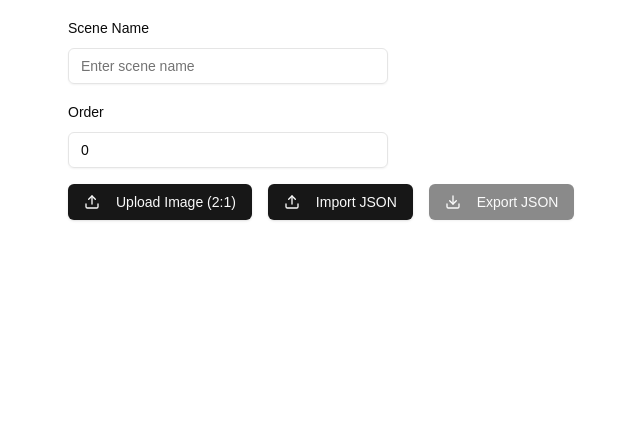
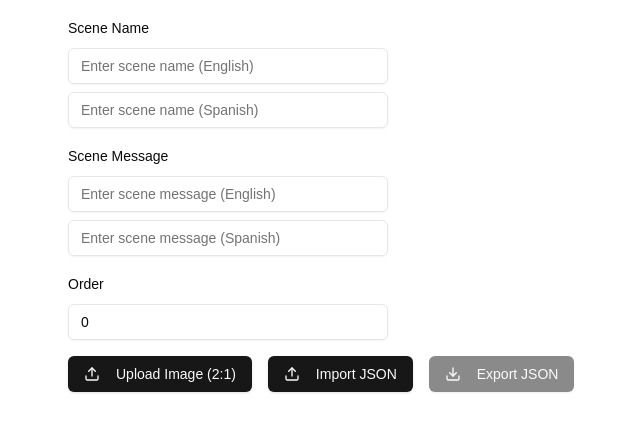
Before and after one commit to danmanning23/imagetagger, a Next.js app: page / in a window 1280 px wide. Shown: the top 432 px of the page, without its empty margins (12-652 px from the left). Built offline with nearby package versions, Linux system fonts and the light colour scheme.

Commit message:
Added spanish translatio

```diff
--- a/components/ImageTagger.tsx
+++ b/components/ImageTagger.tsx
@@ -6,10 +6,15 @@ import { Input } from '@/components/ui/input';
 import { Label } from '@/components/ui/label';
 import { Download, Upload, Trash2 } from 'lucide-react';
 
+interface BilingualText {
+    en: string;
+    es: string;
+}
+
 interface Hotspot {
     id: number;
-    label: string;
-    message: string;
+    label: BilingualText;
+    message: BilingualText;
     startX: number;
     startY: number;
     width: number;
@@ -18,8 +23,8 @@ interface Hotspot {
 
 interface ImportedHotspot {
     id?: number;
-    label: string;
-    message: string;
+    label: BilingualText;
+    message: BilingualText;
     position: {
         x: number;
         y: number;
@@ -40,7 +45,8 @@ const ImageTagger = () => {
     const [hotspots, setHotspots] = useState<Hotspot[]>([]);
     const [isDrawing, setIsDrawing] = useState(false);
     const [currentBox, setCurrentBox] = useState<Box | null>(null);
-    const [sceneName, setSceneName] = useState('');
+    const [sceneName, setSceneName] = useState<BilingualText>({ en: '', es: '' });
+    const [sceneMessage, setSceneMessage] = useState<BilingualText>({ en: '', es: '' });
     const [sceneOrder, setSceneOrder] = useState('0');
     const [selectedHotspotId, setSelectedHotspotId] = useState<number | null>(null);
     const [imageFile, setImageFile] = useState<string>('');
@@ -117,13 +123,14 @@ const ImageTagger = () => {
                     img.src = '/api/placeholder/' + data.imageWidth + '/' + data.imageHeight;
 
                     setSceneName(data.sceneName);
+                    setSceneMessage(data.sceneMessage || { en: '', es: '' });
                     setSceneOrder(data.order?.toString() || '0');
                     setImageFile(data.imageFile || '');
 
                     const convertedHotspots = data.hotspots.map((spot: ImportedHotspot) => ({
                         id: spot.id || Date.now(),
                         label: spot.label,
-                        message: spot.message || '',
+                        message: spot.message,
                         startX: Math.round(spot.position.x),
                         startY: Math.round(spot.position.y),
                         width: Math.round(spot.position.width),
@@ -174,8 +181,8 @@ const ImageTagger = () => {
                 startY: currentBox.height < 0 ? currentBox.startY + currentBox.height : currentBox.startY,
                 width: Math.abs(currentBox.width),
                 height: Math.abs(currentBox.height),
-                label: `Area ${hotspots.length + 1}`,
-                message: '',
+                label: { en: `Area ${hotspots.length + 1}`, es: `Área ${hotspots.length + 1}` },
+                message: { en: '', es: '' },
                 id: Date.now()
             };
             setHotspots(prev => [...prev, normalizedBox]);
@@ -184,15 +191,21 @@ const ImageTagger = () => {
         setCurrentBox(null);
     };
 
-    const updateHotspotLabel = (id: number, newLabel: string) => {
+    const updateHotspotLabel = (id: number, lang: 'en' | 'es', value: string) => {
         setHotspots(prev => prev.map(spot =>
-            spot.id === id ? { ...spot, label: newLabel } : spot
+            spot.id === id ? {
+                ...spot,
+                label: { ...spot.label, [lang]: value }
+            } : spot
         ));
     };
 
-    const updateHotspotMessage = (id: number, newMessage: string) => {
+    const updateHotspotMessage = (id: number, lang: 'en' | 'es', value: string) => {
         setHotspots(prev => prev.map(spot =>
-            spot.id === id ? { ...spot, message: newMessage } : spot
+            spot.id === id ? {
+                ...spot,
+                message: { ...spot.message, [lang]: value }
+            } : spot
         ));
     };
 
@@ -204,13 +217,14 @@ const ImageTagger = () => {
     };
 
     const exportJSON = () => {
-        if (!sceneName || !image) {
+        if (!sceneName.en || !image) {
             alert('Please enter a scene name and upload an image');
             return;
         }
 
         const sceneData = {
             sceneName,
+            sceneMessage,
             order: parseInt(sceneOrder),
             imageFile,
             imageWidth: image.width,
@@ -232,7 +246,7 @@ const ImageTagger = () => {
         const url = URL.createObjectURL(blob);
         const a = document.createElement('a');
         a.href = url;
-        a.download = `${sceneName}.json`;
+        a.download = `${sceneName.en}.json`;
         a.click();
         URL.revokeObjectURL(url);
     };
@@ -254,7 +268,7 @@ const ImageTagger = () => {
 
             ctx.font = '34px Poppins';
             ctx.fillStyle = spot.id === selectedHotspotId ? '#FFD700' : '#ADFD6F';
-            const textMetrics = ctx.measureText(spot.label);
+            const textMetrics = ctx.measureText(spot.label.en);
             const textWidth = textMetrics.width;
             const textX = spot.startX + (spot.width / 2) - (textWidth / 2);
             let textY = spot.startY + spot.height + 40;
@@ -263,7 +277,7 @@ const ImageTagger = () => {
                 textY = spot.startY - 10;
             }
 
-            ctx.fillText(spot.label, textX, textY);
+            ctx.fillText(spot.label.en, textX, textY);
         });
 
         if (currentBox) {
@@ -282,14 +296,39 @@ const ImageTagger = () => {
         <div className="w-full max-w-6xl mx-auto p-4 space-y-4">
             <div className="space-y-4">
                 <div className="space-y-2">
-                    <Label htmlFor="scene-name">Scene Name</Label>
+                    <Label>Scene Name</Label>
+                    <div className="space-y-2">
                         <Input
-                        id="scene-name"
-                        value={sceneName}
-                        onChange={(e) => setSceneName(e.target.value)}
-                        placeholder="Enter scene name"
+                            value={sceneName.en}
+                            onChange={(e) => setSceneName(prev => ({ ...prev, en: e.target.value }))}
+                            placeholder="Enter scene name (English)"
                             className="max-w-xs"
                         />
+                        <Input
+                            value={sceneName.es}
+                            onChange={(e) => setSceneName(prev => ({ ...prev, es: e.target.value }))}
+                            placeholder="Enter scene name (Spanish)"
+                            className="max-w-xs"
+                        />
+                    </div>
+                </div>
+
+                <div className="space-y-2">
+                    <Label>Scene Message</Label>
+                    <div className="space-y-2">
+                        <Input
+                            value={sceneMessage.en}
+                            onChange={(e) => setSceneMessage(prev => ({ ...prev, en: e.target.value }))}
+                            placeholder="Enter scene message (English)"
+                            className="max-w-xs"
+                        />
+                        <Input
+                            value={sceneMessage.es}
+                            onChange={(e) => setSceneMessage(prev => ({ ...prev, es: e.target.value }))}
+                            placeholder="Enter scene message (Spanish)"
+                            className="max-w-xs"
+                        />
+                    </div>
                 </div>
 
                 <div className="space-y-2">
@@ -323,7 +362,7 @@ const ImageTagger = () => {
 
                 <Button
                     onClick={exportJSON}
-                    disabled={!image || !sceneName}
+                    disabled={!image || !sceneName.en}
                     className="flex items-center space-x-2"
                 >
                     <Download className="w-4 h-4" />
@@ -371,13 +410,20 @@ const ImageTagger = () => {
                                     onClick={() => setSelectedHotspotId(spot.id)}
                                 >
                                     <div className="flex items-center space-x-4">
+                                        <div className="flex-grow space-y-2">
                                             <Input
-                                            value={spot.label}
-                                            onChange={(e) => updateHotspotLabel(spot.id, e.target.value)}
-                                            className="flex-grow"
-                                            placeholder="Area Label"
+                                                value={spot.label.en}
+                                                onChange={(e) => updateHotspotLabel(spot.id, 'en', e.target.value)}
+                                                placeholder="Area Label (English)"
                                                 onClick={(e) => e.stopPropagation()}
                                             />
+                                            <Input
+                                                value={spot.label.es}
+                                                onChange={(e) => updateHotspotLabel(spot.id, 'es', e.target.value)}
+                                                placeholder="Area Label (Spanish)"
+                                                onClick={(e) => e.stopPropagation()}
+                                            />
+                                        </div>
                                         <Button
                                             variant="ghost"
                                             size="icon"
@@ -389,13 +435,20 @@ const ImageTagger = () => {
                                             <Trash2 className="w-4 h-4" />
                                         </Button>
                                     </div>
+                                    <div className="space-y-2">
                                         <Input
-                                        value={spot.message}
-                                        onChange={(e) => updateHotspotMessage(spot.id, e.target.value)}
-                                        className="w-full"
-                                        placeholder="Message"
+                                            value={spot.message.en}
+                                            onChange={(e) => updateHotspotMessage(spot.id, 'en', e.target.value)}
+                                            placeholder="Message (English)"
                                             onClick={(e) => e.stopPropagation()}
                                         />
+                                        <Input
+                                            value={spot.message.es}
+                                            onChange={(e) => updateHotspotMessage(spot.id, 'es', e.target.value)}
+                                            placeholder="Message (Spanish)"
+                                            onClick={(e) => e.stopPropagation()}
+                                        />
+                                    </div>
                                 </div>
                             ))}
                         </div>
```
Lines whose indentation alone changed are shown as unchanged.
